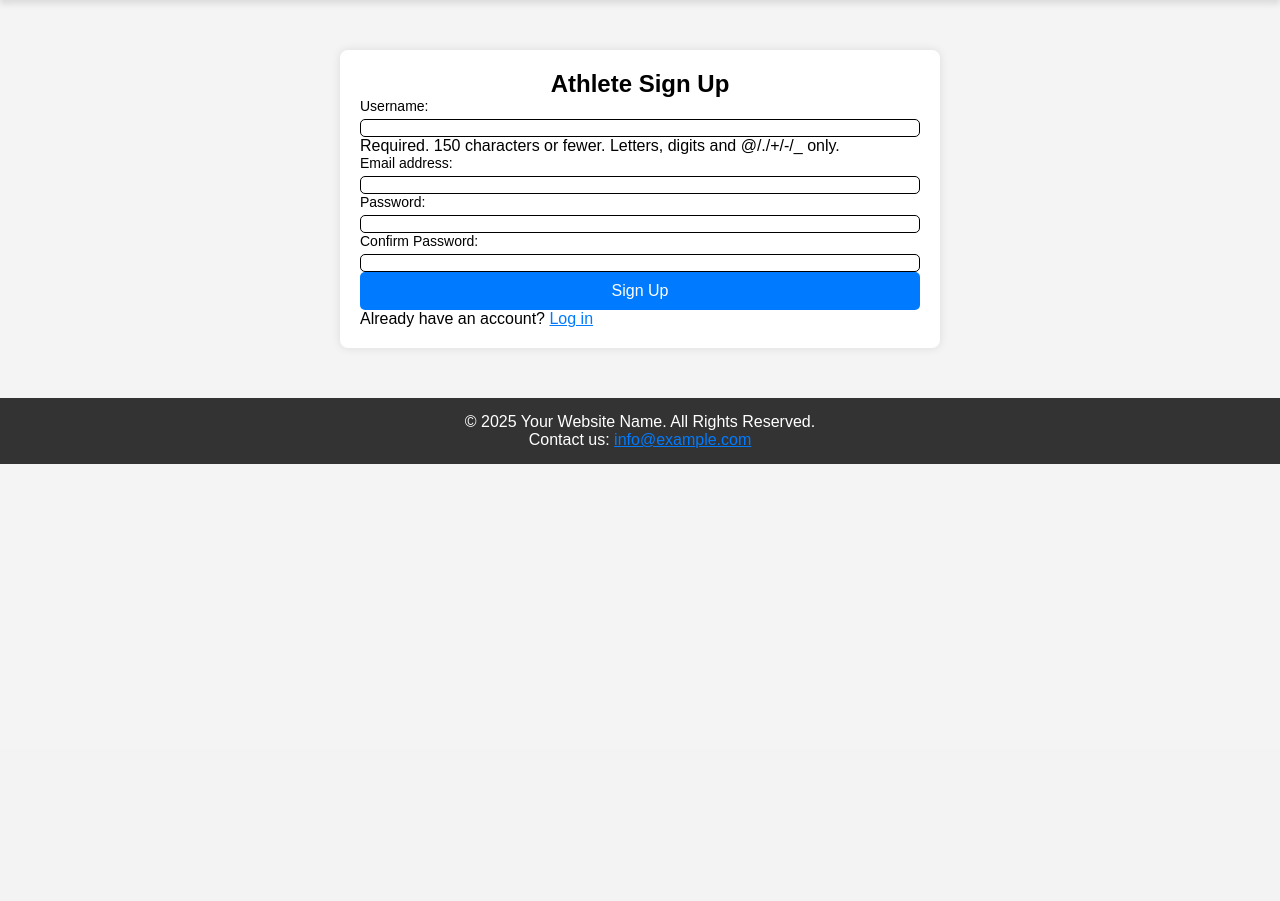
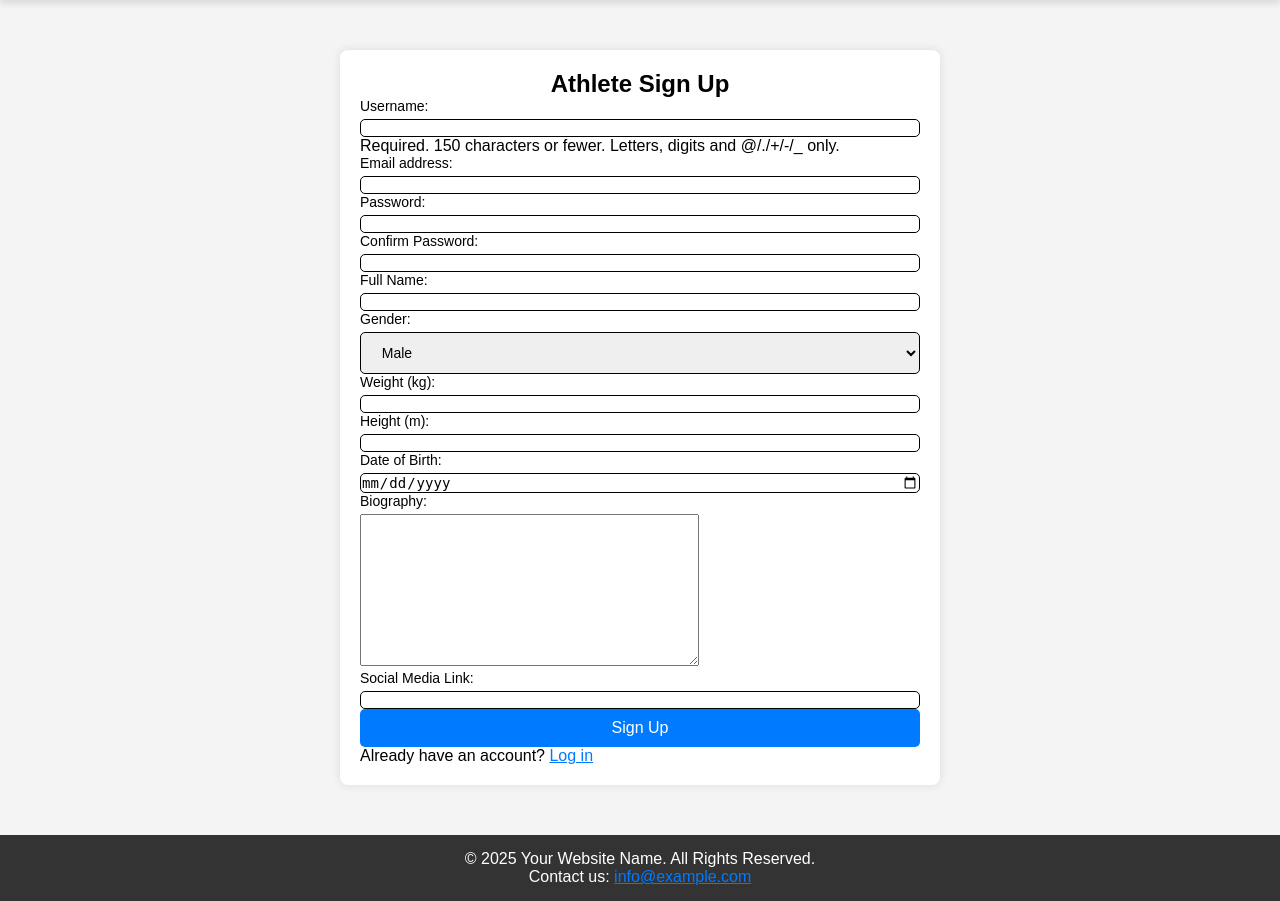
Before and after one commit to Ishmaelsealey/CARIFTA_Website, a Django app: page /signup/ in a window 1280 px wide. Shown: the part 51-952 px from the top of the page. Before the commit the page ends 515 px from the top, so only its background shows below. Run offline with Django 4.2, Linux system fonts and the light colour scheme; a map, chart or similar area stays blank.

Commit message:
fixed signup form so that it creates an athlete profile immediately

```diff
--- a/carifta_site/webApp/forms.py
+++ b/carifta_site/webApp/forms.py
@@ -34,9 +34,17 @@ class SignupForm(forms.ModelForm):
     password1 = forms.CharField(label="Password", widget=forms.PasswordInput)
     password2 = forms.CharField(label="Confirm Password", widget=forms.PasswordInput)
 
+    name = forms.CharField(label="Full Name", max_length=50)
+    gender = forms.ChoiceField(choices=AthleteProfile.GENDER, widget=forms.Select)
+    weight = forms.DecimalField(label="Weight (kg)", max_digits=6, decimal_places=2)
+    height = forms.DecimalField(label="Height (m)", max_digits=4, decimal_places=2)
+    dob = forms.DateField(label="Date of Birth", widget=forms.DateInput(attrs={'type': 'date'}))
+    biography = forms.CharField(label="Biography", widget=forms.Textarea, required=False)
+    smLinks = forms.URLField(label="Social Media Link", required=False)
+
     class Meta:
         model = User
-        fields = ['username', 'email']  # Only required fields for the user model (username and email)
+        fields = ['username', 'email']
 
     def clean_password2(self):
         password1 = self.cleaned_data.get("password1")
@@ -46,26 +54,28 @@ class SignupForm(forms.ModelForm):
         return password2
 
     def save(self, commit=True):
-        user = super().save(commit=False)
+        """
+        1. Save the user instance
+        2. Create and link the AthleteProfile to the user
+        """
+
+        user = super().save(commit=False) # Don't commit yet, we need to set the password
         user.set_password(self.cleaned_data["password1"])
+
         if commit:
-            user.save()
+            user.save() # Save the User first so we can link it to AthleteProfile
 
-        # Create an AthleteProfile for the new user
-        gender = self.cleaned_data.get("gender")
-        weight = self.cleaned_data.get("weight")
-        height = self.cleaned_data.get("height")
-        dob = self.cleaned_data.get("dob")
-        biography = self.cleaned_data.get("biography", "")
-        smLinks = self.cleaned_data.get("smLinks", "")
+            # Create the AthleteProfile and link it to user
+            athlete_profile = AthleteProfile.objects.create(
+                user=user,
+                name=self.cleaned_data["name"],
+                gender=self.cleaned_data["gender"],
+                weight=self.cleaned_data["weight"],
+                height=self.cleaned_data["height"],
+                dob=self.cleaned_data["dob"],
+                biography=self.cleaned_data["biography"],
+                smLinks=self.cleaned_data["smLinks"]
+            )
+            athlete_profile.save() # ensure it's saved
 
-        AthleteProfile.objects.create(
-            user=user,
-            gender=gender,
-            weight=weight,
-            height=height,
-            dob=dob,
-            biography=biography,
-            smLinks=smLinks
-        )
         return user
--- a/carifta_site/webApp/templates/website/signup.html
+++ b/carifta_site/webApp/templates/website/signup.html
@@ -7,83 +7,24 @@
 {% block body %}
     <div class="container">
         <h2>Athlete Sign Up</h2>
-        <!-- <form method="POST">
-            {% csrf_token %}
-            <div class="form-group">
-                <label for="name">Full Name</label>
-                <input type="text" id="name" name="name" required class="form-control">
-            </div>
-
-            <div class="form-group">
-                <label for="username">Username</label>
-                <input type="text" id="username" name="username" required class="form-control">
-            </div>
-
-            <div class="form-group">
-                <label for="email">Email</label>
-                <input type="email" id="email" name="email" required class="form-control">
-            </div>
-
-            <div class="form-group">
-                <label for="gender">Gender</label>
-                <select id="gender" name="gender" required class="form-control">
-                    <option value="MALE">Male</option>
-                    <option value="FEMALE">Female</option>
-                </select>
-            </div>
-
-            <div class="form-group">
-                <label for="weight">Weight (kg)</label>
-                <input type="number" step="0.01" id="weight" name="weight" required class="form-control">
-            </div>
-
-            <div class="form-group">
-                <label for="height">Height (cm)</label>
-                <input type="number" step="0.01" id="height" name="height" required class="form-control">
-            </div>
-
-            <div class="form-group">
-                <label for="dob">Date of Birth</label>
-                <input type="date" id="dob" name="dob" required class="form-control">
-            </div>
-
-            <div class="form-group">
-                <label for="biography">Biography (Optional)</label>
-                <textarea id="biography" name="biography" class="form-control"></textarea>
-            </div>
-
-            <div class="form-group">
-                <label for="smLinks">Social Media Links (Optional)</label>
-                <input type="url" id="smLinks" name="smLinks" class="form-control">
-            </div>
-
-            <div class="form-group">
-                <label for="password1">Password</label>
-                <input type="password" id="password1" name="password1" required class="form-control">
-            </div>
-
-            <div class="form-group">
-                <label for="password2">Confirm Password</label>
-                <input type="password" id="password2" name="password2" required class="form-control">
-            </div>
-            <button type="submit" class="btn btn-primary">Sign Up</button>
-        </form> -->
 
         <form method="post">
             {% csrf_token %}
             {{ form.as_p }}
-
             <button type="submit">Sign Up</button>
         </form>
 
         {% if form.errors %}
-            <ul class="error-list">
-                {% for field in form %}
-                    {% for error in field.errors %}
-                        <li>{{ error }}</li>
+            <div class="error-messages">
+                <p>Please fix the following errors:</p>
+                <ul>
+                    {% for field, errors in form.errors.items %}
+                        {% for error in errors %}
+                            <li>{{ field|title }}: {{ error }}</li>
+                        {% endfor %}
                     {% endfor %}
-                {% endfor %}
-            </ul>
+                </ul>
+            </div>
         {% endif %}
 
         <p>Already have an account? <a href="{% url 'login' %}">Log in</a></p>
--- a/carifta_site/webApp/views.py
+++ b/carifta_site/webApp/views.py
@@ -1,6 +1,5 @@
 from django.shortcuts import render, redirect
 from django.contrib.auth import login, authenticate, logout
-from django.contrib.auth.forms import UserCreationForm
 from django.contrib.auth.decorators import login_required
 from django.contrib.auth.models import User
 from .models import Match, AthleteProfile
@@ -26,30 +25,7 @@ def user_signup(request):
     if request.method == "POST":
         form = SignupForm(request.POST)
         if form.is_valid():
-            username = form.cleaned_data["username"]
-            email = form.cleaned_data["email"]
-            password = form.cleaned_data["password1"]
-            # gender = form.cleaned_data["gender"]
-            # weight = form.cleaned_data["weight"]
-            # height = form.cleaned_data["height"]
-            # dob = form.cleaned_data["dob"]
-            # biography = form.cleaned_data.get("biography", "")
-            # smLinks = form.cleaned_data.get("smLinks", "")
-
-            # Create user
-            user = User.objects.create_user(username=username, email=email, password=password)
-
-            # Create profile
-            # AthleteProfile.objects.create(
-            #     user=user,
-            #     gender=gender,
-            #     weight=weight,
-            #     height=height,
-            #     dob=dob,
-            #     biography=biography,
-            #     smLinks=smLinks
-            # )
-
+            user = form.save()
             login(request, user)  # Log the user in
             return redirect('athlete_matches')
 
```
